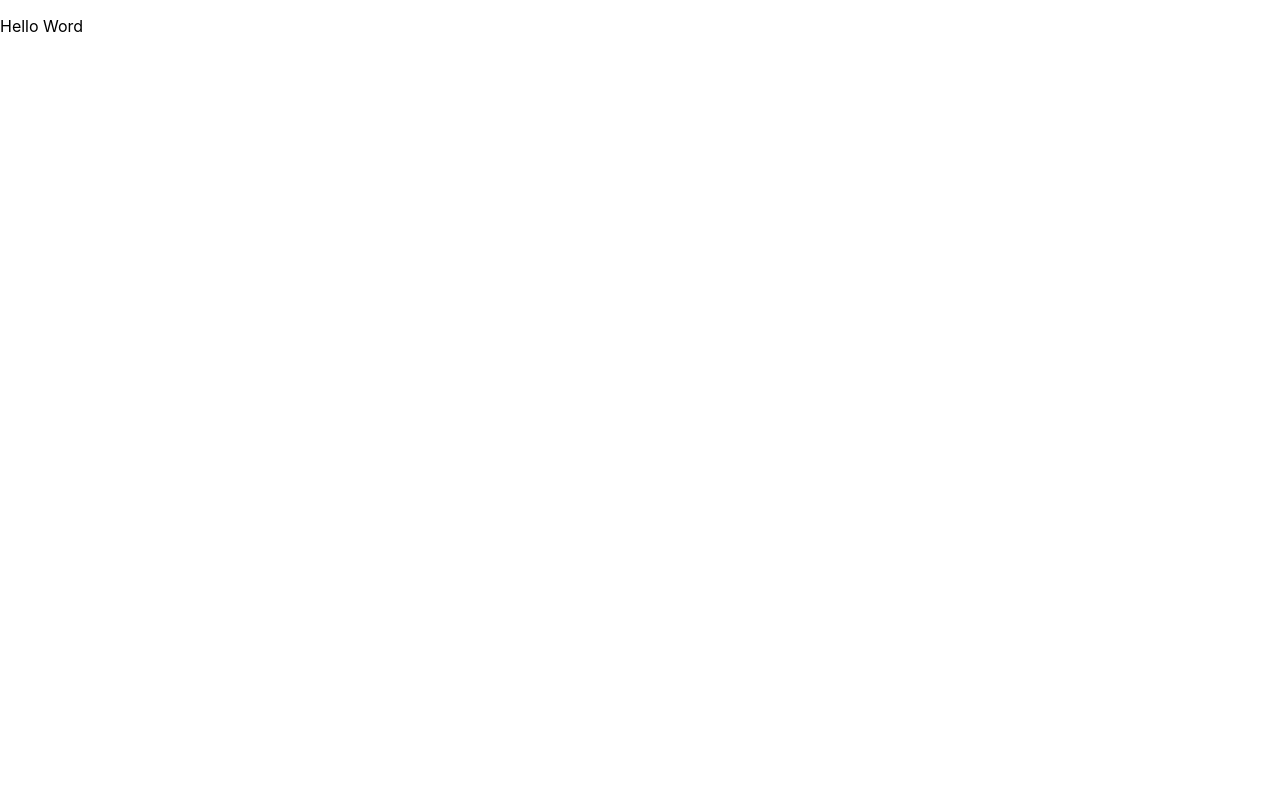
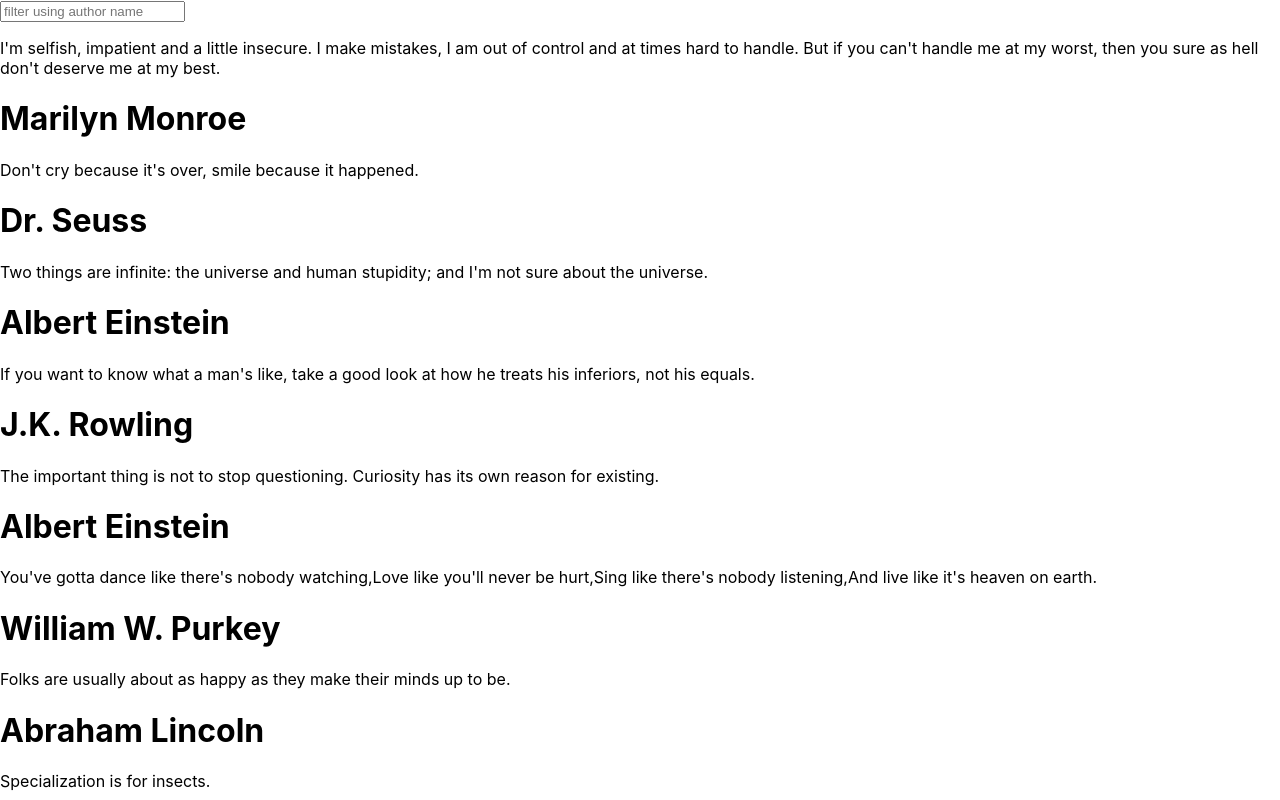
Before and after one commit to ndegealbert/Quotify, a React (Create React App) app: page / in a window 1280 px wide. Shown: the top 800 px of the page. Built offline with nearby package versions, Linux system fonts and the light colour scheme.

Commit message:
add authors

```diff
--- a/src/componet/quotify.js
+++ b/src/componet/quotify.js
@@ -1,11 +1,102 @@
-import  React  from  'react'
+import  React,{useState}  from  'react'
 import  quote  from  "./../json/quote.json"
 import  author  from  "./../json/authors.json"
+
 export default  function  Quotify(){
-    console.log(quote)
-    console.log("-----------------")
-    console.log(author)
-    return <div>
-        <p>Hello  Word</p>
-    </div>
+    const [searchTerm,SetTerm] =  useState("")
+    const [quoteLists,SetQuoteList] =  useState([])
+    let quoteList= []
+    //get QuoteList
+    function getQuoteList(){
+        for(let i=0;i< quote.length;i++){
+             quoteList.push(
+                {
+                quote:quote[i].quote,
+                author:author[quote[i].authorIndex].name
+                })
+            }
+        }
+
+    //setTheArray([...theArray, newElement]);
+   // setNames(names => [...names, newName])
+
+
+//Filter the QuoteList
+function Filter(event){
+        event.preventDefault()
+        SetTerm(event.target.value)
+        SetQuoteList([...quoteLists,quoteList])
+        //Trim Search  Tearm
+        const name = quoteLists.filter( quote=>{
+
+            return quote.name == 'Albert'
+            /**for (let i = 0; i <searchTerm.length; i++) {
+
+                return quote.author==quote.author.toLowerCase().includes(searchTerm[i].toLowerCase())
+              }*/
+
+         })
+         console.log(name)
+
+
+
 }
+
+
+const data = [
+    {
+        name:"Albert",
+        city:"Dubai"
+    },
+    {
+        name:"John",
+        city:"Dubai"
+    },
+    {
+        name:"James",
+        city:"Dubai"
+    },
+    {
+        name:"Albert",
+        city:"Nairobi"
+    },
+    {
+        name:"Albert",
+        city:"Mombasa"
+    },
+    {
+        name:"Albert",
+        city:"Kisumu"
+    }
+]
+
+console.log(author)
+const  test = author .filter(n =>{
+    return  n.nationality == "Indian"
+})
+
+
+console.log(test)
+
+console.log(searchTerm)
+console.log(quoteLists)
+getQuoteList()
+
+return <div>
+    <form>
+    <input type="text" onChange={Filter} placeholder="filter using author name"/>
+
+    </form>
+
+    {
+        quoteList.map(q=>(
+            <div>
+            <p>{q.quote}</p>
+            <h1> {q.author} </h1>
+            </div>
+
+        ))
+    }
+
+</div>
+}
```
